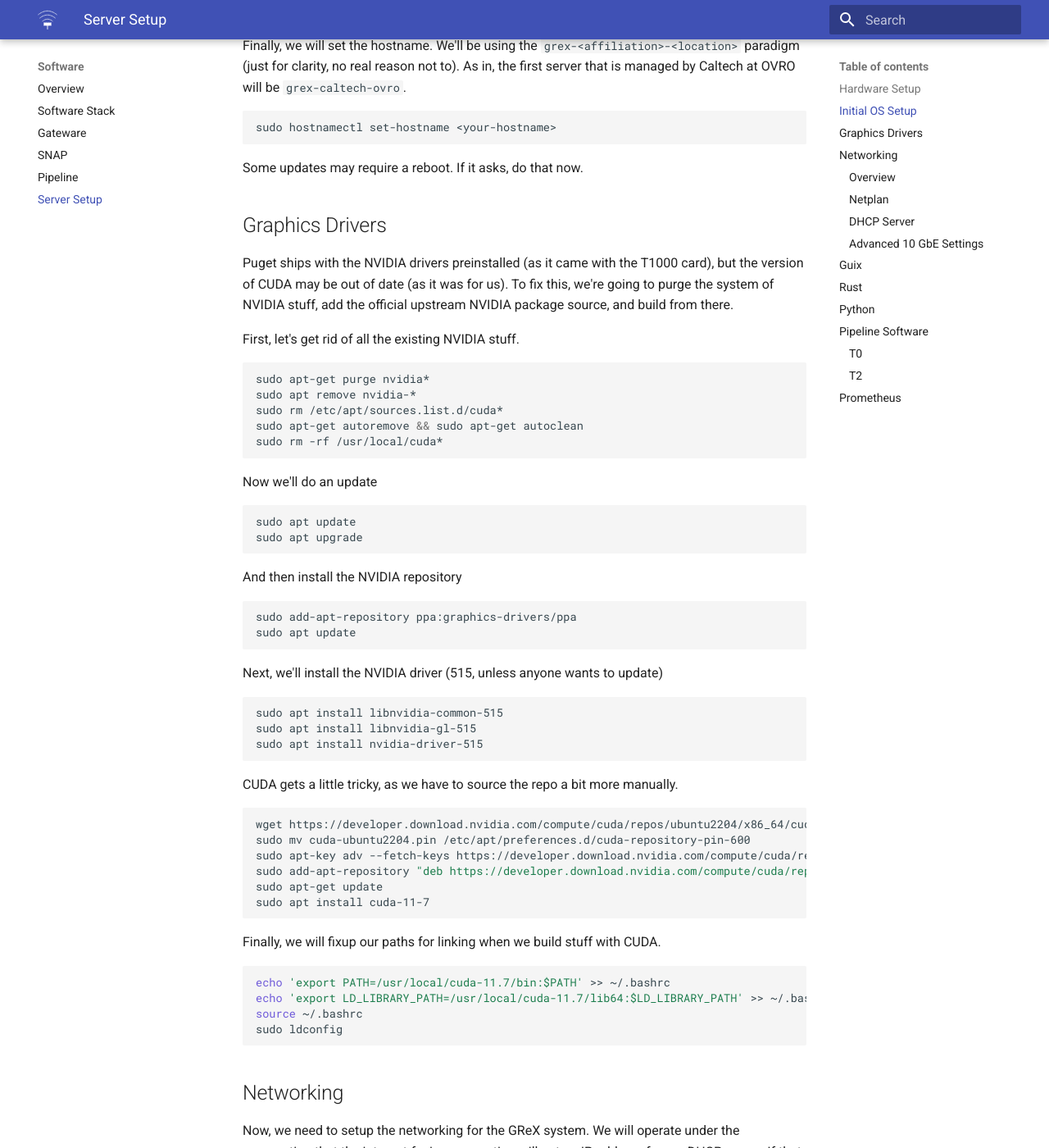
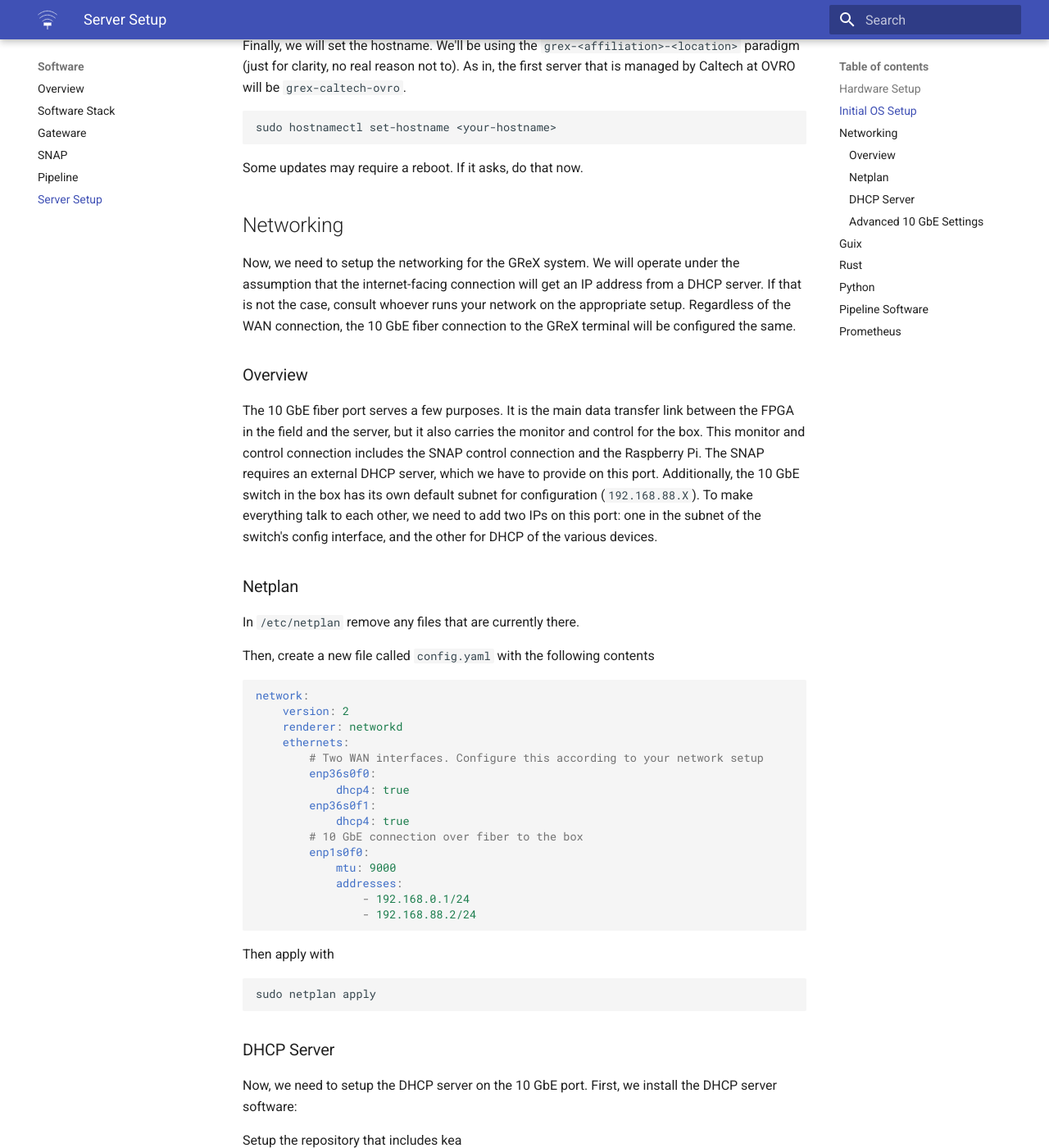
Before and after one commit to courtneyjkeeler/grex-telescope.github.io, an MkDocs documentation site: the page built from docs/software/server_setup.md, in a window 1280 px wide and 1400 px high, scrolled down 1938 px. Shown: the whole window at 82% size. Built offline with MkDocs 1.6.1 and Material for MkDocs 9.7.7, drawn with Linux system fonts in a browser that asks for light colours; some of the changed text lies outside the part shown.

Commit message:
Update server setup docs

````diff
--- a/docs/software/server_setup.md
+++ b/docs/software/server_setup.md
@@ -50,69 +50,13 @@
 
 Some updates may require a reboot. If it asks, do that now.
 
-## Graphics Drivers
-
-Puget ships with the NVIDIA drivers preinstalled (as it came with the T1000 card), but the version of CUDA may be out of date (as it was for us).
-To fix this, we're going to purge the system of NVIDIA stuff, add the official upstream NVIDIA package source, and build from there.
-
-First, let's get rid of all the existing NVIDIA stuff.
-
-```sh
-sudo apt-get purge nvidia*
-sudo apt remove nvidia-*
-sudo rm /etc/apt/sources.list.d/cuda*
-sudo apt-get autoremove && sudo apt-get autoclean
-sudo rm -rf /usr/local/cuda*
-```
-
-Now we'll do an update
-
-```sh
-sudo apt update
-sudo apt upgrade
-```
-
-And then install the NVIDIA repository
-
-```sh
-sudo add-apt-repository ppa:graphics-drivers/ppa
-sudo apt update
-```
-
-Next, we'll install the NVIDIA driver (515, unless anyone wants to update)
-```sh
-sudo apt install libnvidia-common-515
-sudo apt install libnvidia-gl-515
-sudo apt install nvidia-driver-515
-```
-
-CUDA gets a little tricky, as we have to source the repo a bit more manually.
-
-```sh
-wget https://developer.download.nvidia.com/compute/cuda/repos/ubuntu2204/x86_64/cuda-ubuntu2204.pin
-sudo mv cuda-ubuntu2204.pin /etc/apt/preferences.d/cuda-repository-pin-600
-sudo apt-key adv --fetch-keys https://developer.download.nvidia.com/compute/cuda/repos/ubuntu2204/x86_64/3bf863cc.pub
-sudo add-apt-repository "deb https://developer.download.nvidia.com/compute/cuda/repos/ubuntu2204/x86_64/ /"
-sudo apt-get update
-sudo apt install cuda-11-7
-```
-
-Finally, we will fixup our paths for linking when we build stuff with CUDA.
-
-```sh
-echo 'export PATH=/usr/local/cuda-11.7/bin:$PATH' >> ~/.bashrc
-echo 'export LD_LIBRARY_PATH=/usr/local/cuda-11.7/lib64:$LD_LIBRARY_PATH' >> ~/.bashrc
-source ~/.bashrc
-sudo ldconfig
-```
-
 ## Networking
 
 Now, we need to setup the networking for the GReX system. We will operate under the assumption that the internet-facing connection will get an IP address from a DHCP server. If that is not the case, consult whoever runs your network on the appropriate setup. Regardless of the WAN connection, the 10 GbE fiber connection to the GReX terminal will be configured the same.
 
 ### Overview
 
-The 10 GbE fiber port serves a few purposes. It is the main data transfer link between the FPGA in the field and the server, but it also carries the monitor and control for the box. This monitor and control connection includes the SNAP control connection and the Raspberry Pi. Both of these devices require an external DHCP server, which we have to provide on this port. Additionally, the 10 GbE switch in the box has its own default subnet for configuration (`192.168.88.X`). To make everything talk to each other, we need to add two IPs on this port: one in the subnet of the switch's config interface, and the other for DHCP of the various devices.
+The 10 GbE fiber port serves a few purposes. It is the main data transfer link between the FPGA in the field and the server, but it also carries the monitor and control for the box. This monitor and control connection includes the SNAP control connection and the Raspberry Pi. The SNAP requires an external DHCP server, which we have to provide on this port. Additionally, the 10 GbE switch in the box has its own default subnet for configuration (`192.168.88.X`). To make everything talk to each other, we need to add two IPs on this port: one in the subnet of the switch's config interface, and the other for DHCP of the various devices.
 
 ### Netplan
 
@@ -402,42 +338,17 @@
 
 ## Pipeline Software
 
-To organize all the software needed for running the whole pipeline, make a new directory wherever you want (say, the home directory?) called `grex`
+To organize all the software needed for running the whole pipeline, we will grab the metapackage from github and clone somewhere (like the home directory):
 
 ```sh
-mkdir $HOME/grex
+cd
+git clone --recurse-submodules https://github.com/GReX-Telescope/grex
 ```
 
-Then, move to this directory and clone the software
+Then, assuming you followed all the previous steps, build the pipeline software with
 
 ```sh
-cd $HOME/grex
-git clone https://github.com/GReX-Telescope/Pipeline pipeline
-git clone https://github.com/GReX-Telescope/GReX-T0 t0
-git clone https://github.com/GReX-Telescope/GReX-T2 t2
-```
-
-### T0
-
-As T0 is bare rust source code, we need to compile it.
-This links against a few required binaries, so we'll install those:
-
-```sh
-sudo apt-get install libhdf5-dev clang parallel -y
-```
-
-`cd` into the `t0` folder we just created and run:
-
-```sh
-cargo build --release
-```
-
-### T2
-
-T2 is a python project, built with poetry. To set it up we will `cd` into the `t2` folder and run:
-
-```sh
-poetry install
+./grex/build.sh
 ```
 
 ## Prometheus
@@ -557,10 +468,10 @@
 
 # Turning on the SNAP
 
-SSH into the Pi (password is raspberry) via
+To turn on the SNAP, SSH into the Pi (password is the same as the host machine) via
 
 ```sh
-ssh pi@<the ip from dhcp-lease-list>
+ssh pi@192.168.0.2
 ```
 
 Then on the pi, run
@@ -593,3 +504,16 @@
 
 Then, using [winbox](www.mikrotik.com/download/winbox.exe) connect to localhost,
 select `files` on the left, and upload [this config file](../assets/GReX_Switch.backup). This should trigger a reboot.
+
+## Raspberry Pi
+
+We prepared the RPi image using the standard [raspbain lite OS](https://www.raspberrypi.com/software/operating-systems/).
+As part of the initial image creation, we set the hostname to `grex-pi` and enabled password-based SSH.
+
+Using `raspi-config`, we did the following:
+- disabled the serial login shell
+- enabled the hardware serial interface
+
+Then, we disabled the hardware's radios by modifying the `config.txt` file [like so](https://raspberrytips.com/disable-wifi-raspberry-pi/).
+
+Then, we configured the Pi to have the static IP address of `192.168.0.2` by following [this](https://www.makeuseof.com/raspberry-pi-set-static-ip/)
````
Also changed, not shown: other parts of docs/software/server_setup.md (+3 -11 lines).
